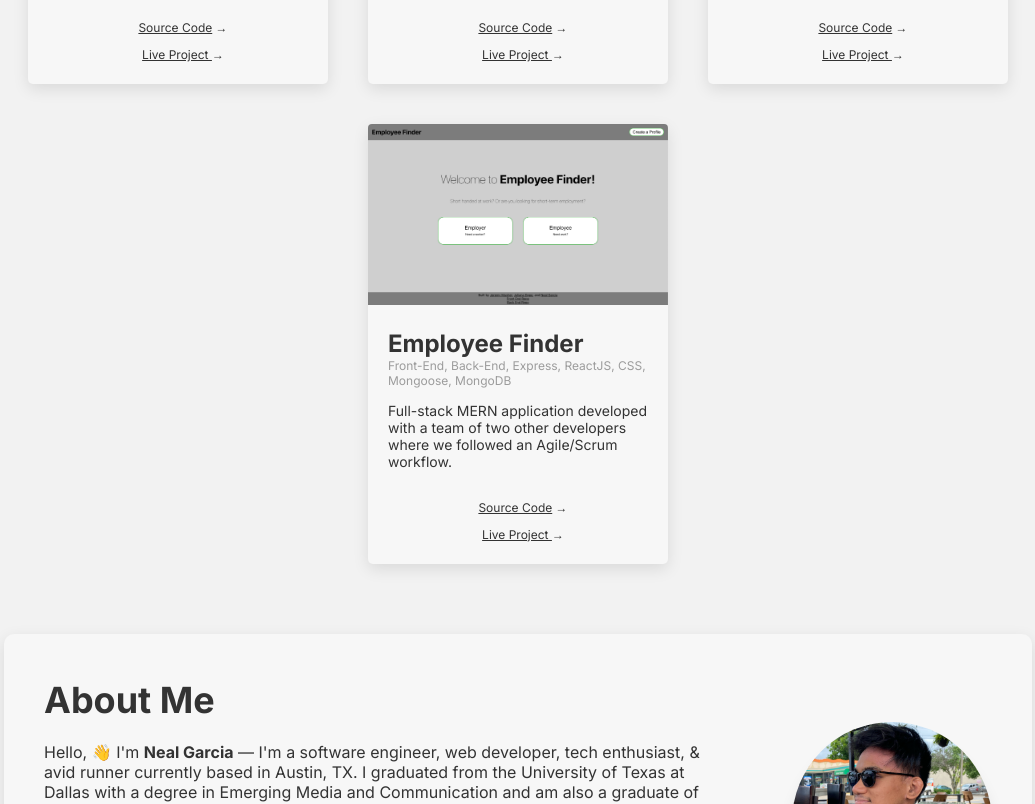
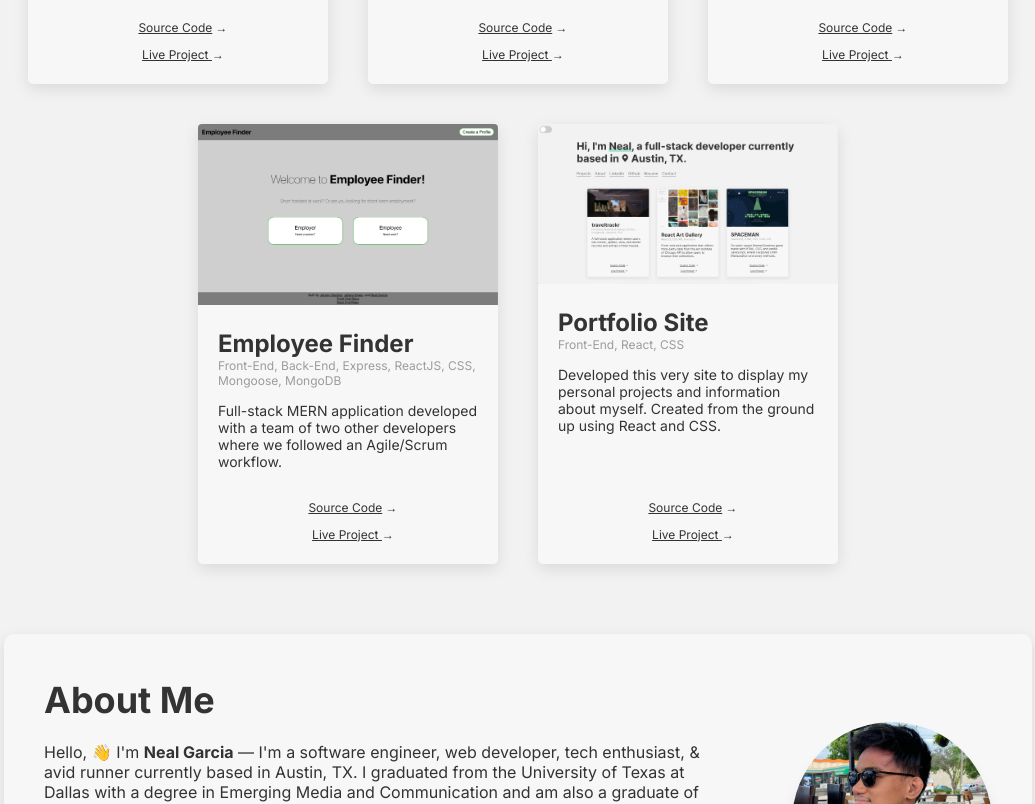
Before and after one commit to NealGarcia/react-portfolio-site, a React (Create React App) app: page / in a window 1280 px wide. Shown: the part 700-1504 px from the top of the page, without its empty margins (122-1157 px from the left). Built offline with nearby package versions, Linux system fonts and the light colour scheme.

Commit message:
add portfolio site to projects

```diff
--- a/src/components/Header.js
+++ b/src/components/Header.js
@@ -12,7 +12,7 @@ function Header(props) {
     }
 
     function scrollToAbout(){
-        scroll.scrollToBottom({behavior:"smooth"});
+        scroll.scrollTo(1300);
     }
     return (
         <div>
--- a/src/components/Projects.js
+++ b/src/components/Projects.js
@@ -3,6 +3,7 @@ import screen2 from '../assets/artgallery.png'
 import screen1 from '../assets/spaceman.png'
 import screen3 from '../assets/employeefinder.png'
 import screen4 from '../assets/traveltrackr.png'
+import screen5 from '../assets/portfolio.png'
 const projects = [
     {
         id: 1,
@@ -41,6 +42,15 @@ const projects = [
         repo: "https://github.com/NealGarcia/Project-3-Front-End",
         site: "https://emergency-employee-finder.herokuapp.com/",
     },
+    {
+        id: 5,
+        name: "Portfolio Site",
+        description:"Developed this very site to display my personal projects and information about myself. Created from the ground up using React and CSS. ",
+        tags: "Front-End, React, CSS",
+        img: screen5,
+        repo: "https://github.com/NealGarcia/NealGarcia.github.io",
+        site: "https://nealgarcia.com/",
+    },
 
 ]
 
--- a/src/index.css
+++ b/src/index.css
@@ -79,7 +79,7 @@ a:hover{
 
 .projectsContainer{
   margin: auto;
-  width: 100%;
+  width: 90%;
   margin-top: 50px;
   display: flex;
   justify-content: center;
```
Also changed, not shown: src/assets/portfolio.png (added).
